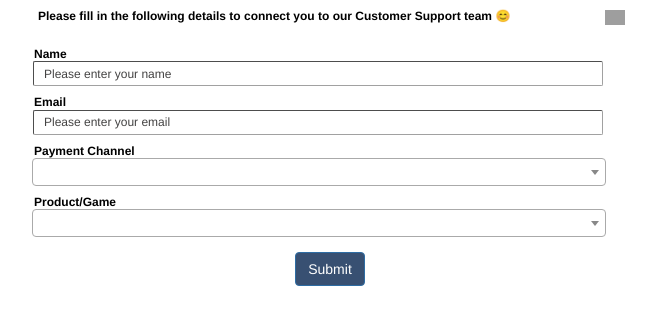
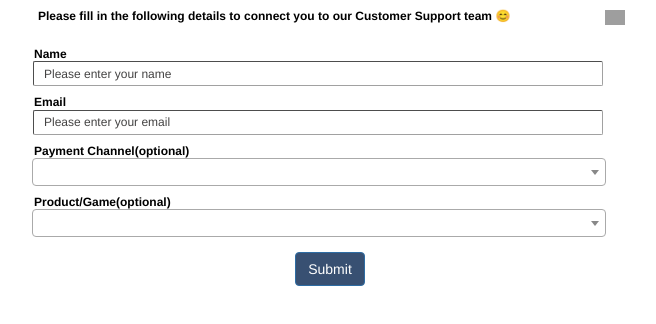
Before and after one commit to praneeeth/codashop-thailand, a plain HTML site: page index.html in a window 1280 px wide. Shown: the whole page, without its empty margins (312-968 px from the left). Drawn offline with nearby package versions, Linux system fonts and the light colour scheme; grey boxes are pictures that could not be loaded; a web font is replaced by a local one.

Commit message:
Update index.html

```diff
--- a/index.html
+++ b/index.html
@@ -259,8 +259,8 @@
             document.getElementById("title").innerHTML = language == "th" ? "กรุณากรอกรายละเอียดต่อไปนี้เพื่อติดต่อคุณกับทีมสนับสนุนลูกค้าของเรา 😊" : "Please fill in the following details to connect you to our Customer Support team 😊"
             document.getElementById("name-header").innerHTML = language == "th" ? "ชื่อ" : "Name"
             document.getElementById("email-header").innerHTML = language == "th" ? "อีเมล" : "Email"
-            document.getElementById("payment-header").innerHTML = language == "th" ? "ช่องทางการชำระเงิน" : "Payment Channel"
-            document.getElementById("game-header").innerHTML = language == "th" ? "สินค้า/เกม" : "Product/Game"
+            document.getElementById("payment-header").innerHTML = language == "th" ? "ช่องทางการชำระเงิน(ไม่จำเป็น)" : "Payment Channel(optional)"
+            document.getElementById("game-header").innerHTML = language == "th" ? "สินค้า/เกม(ไม่จำเป็น)" : "Product/Game(optional)"
             document.getElementById("name").placeholder = language == "th" ? "กรุณากรอกชื่อของคุณ" : "Please enter your name"
             document.getElementById("email").placeholder = language == "th" ? "กรุณากรอกอีเมล์ของคุณ" : "Please enter your email"
             document.getElementById("product-option").innerHTML = language == "th" ? "กรุณาเลือกช่องทางการชำระเงินของคุณ" : "Please select your payment channel"
```
